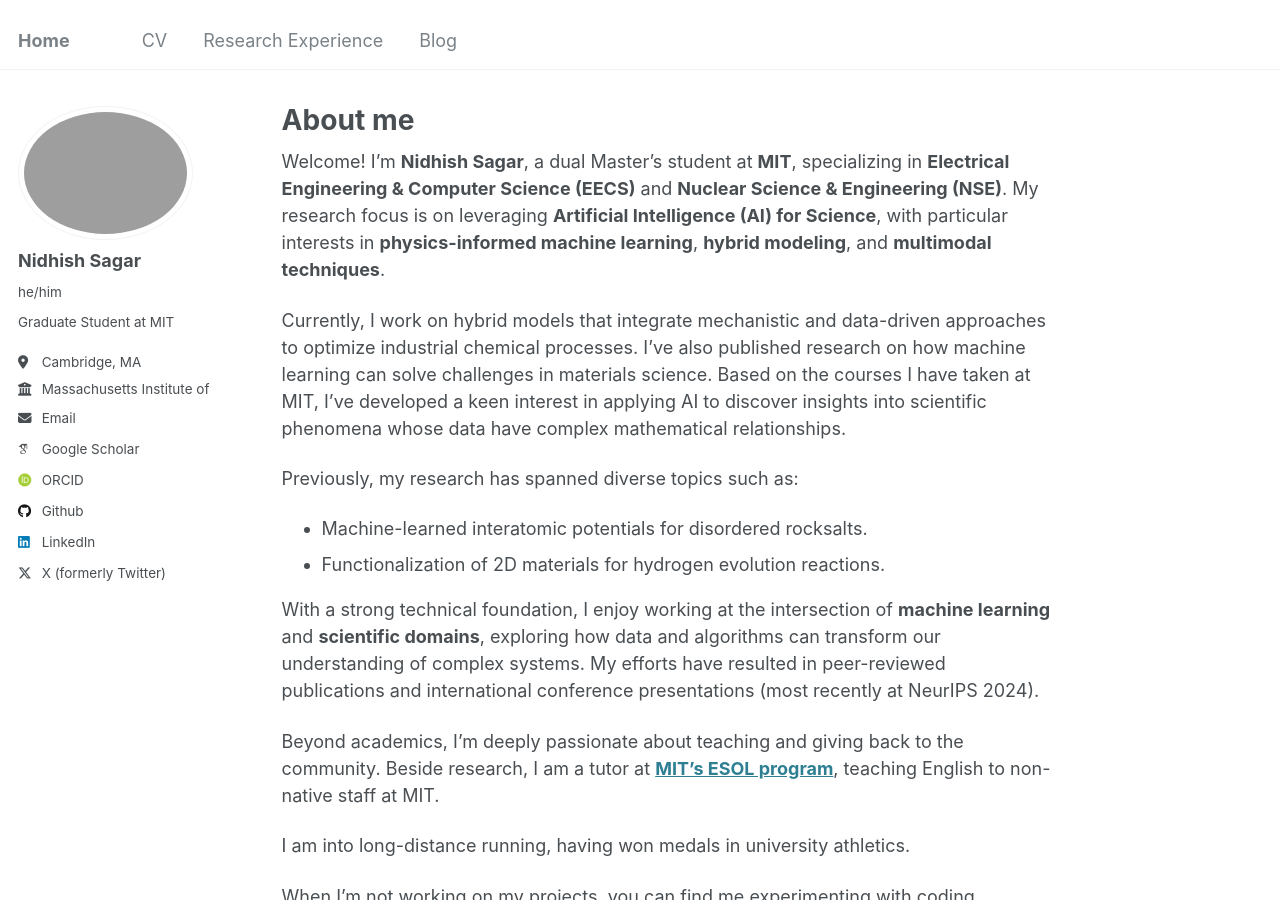
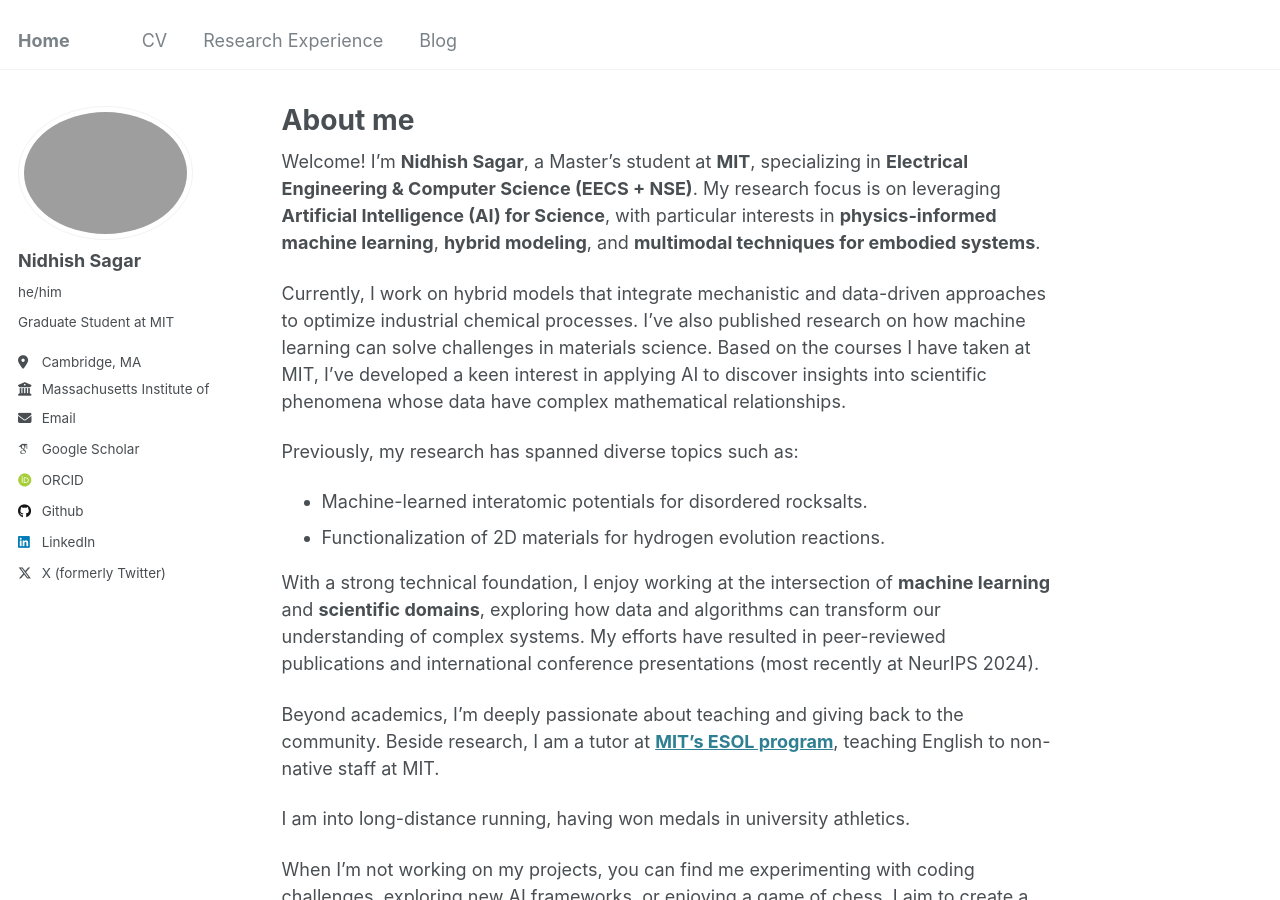
Before and after one commit to sagarnidhish/sagarnidhish.github.io, a Jekyll site: the page built from _pages/about.md, in a window 1280 px wide and 900 px high. Built offline with Jekyll 4.4.1, drawn with Linux system fonts in a browser that asks for light colours; some web fonts are replaced.

Commit message:
Update about.md

```diff
--- a/_pages/about.md
+++ b/_pages/about.md
@@ -11,7 +11,7 @@ redirect_from:
 <!-- This is the front page of a website that is powered by the [Academic Pages template](https://github.com/academicpages/academicpages.github.io) and hosted on GitHub pages. [GitHub pages](https://pages.github.com) is a free service in which websites are built and hosted from code and data stored in a GitHub repository, automatically updating when a new commit is made to the repository. This template was forked from the [Minimal Mistakes Jekyll Theme](https://mmistakes.github.io/minimal-mistakes/) created by Michael Rose, and then extended to support the kinds of content that academics have: publications, talks, teaching, a portfolio, blog posts, and a dynamically-generated CV. You can fork [this template](https://github.com/academicpages/academicpages.github.io) right now, modify the configuration and markdown files, add your own PDFs and other content, and have your own site for free, with no ads!
 -->
 
-Welcome! I'm **Nidhish Sagar**, a dual Master's student at **MIT**, specializing in **Electrical Engineering & Computer Science (EECS)** and **Nuclear Science & Engineering (NSE)**. My research focus is on leveraging **Artificial Intelligence (AI) for Science**, with particular interests in **physics-informed machine learning**, **hybrid modeling**, and **multimodal techniques**.
+Welcome! I'm **Nidhish Sagar**, a Master's student at **MIT**, specializing in **Electrical Engineering & Computer Science (EECS + NSE)**. My research focus is on leveraging **Artificial Intelligence (AI) for Science**, with particular interests in **physics-informed machine learning**, **hybrid modeling**, and **multimodal techniques for embodied systems**.
 
 Currently, I work on hybrid models that integrate mechanistic and data-driven approaches to optimize industrial chemical processes. I've also published research on how machine learning can solve challenges in materials science. Based on the courses I have taken at MIT, I've developed a keen interest in applying AI to discover insights into scientific phenomena whose data have complex mathematical relationships.
 
```
